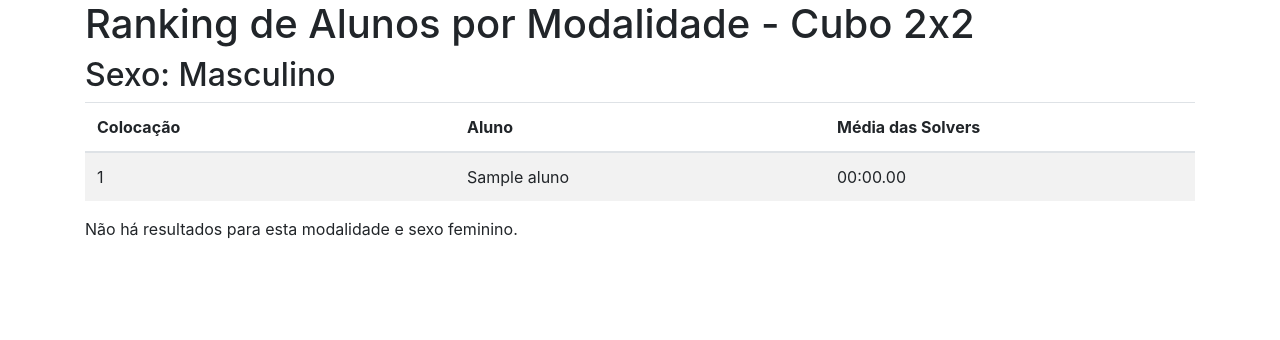
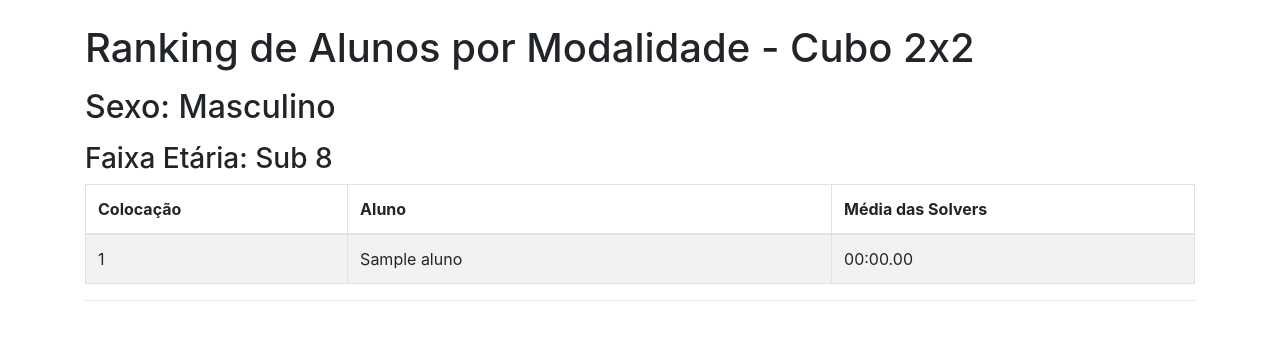
Before and after one commit to andradewh/CuboMagico, a PHP site: page /lista_resultados.php in a window 1280 px wide. Shown: the part 56-396 px from the top of the page. Run offline with PHP 8.4, Linux system fonts and the light colour scheme; the visitor is signed in with stand-in values (Sample User, id 1); data comes from the database, SQL or seed files in the repository; tables that the repository leaves empty hold one stand-in row (values such as "Sample post").

Commit message:
Correção da consulta que gera os rankings e divisão por modalidade>sexo>gupo de idade.

```diff
--- a/public/lista_resultados.php
+++ b/public/lista_resultados.php
@@ -3,7 +3,12 @@ session_start();
 include '../includes/funcs.php';
 include '../includes/db_connection.php';
 
+// ==========================================================
+// 1. FUNÇÕES ESSENCIAIS
+// ==========================================================
+
 if (isset($_SESSION['usuario'])) {
+    // Presume que a função obterNomeDoBancoDeDados está definida em funcs.php
     $nomeUsuario = obterNomeDoBancoDeDados($_SESSION['usuario']);
 } else {
     header('Location: login.php');
@@ -13,38 +18,96 @@ if (isset($_SESSION['usuario'])) {
 include '../includes/layout_top.php';
 include '../includes/header.php';
 
-// Consulta SQL para obter os resultados
+/**
+ * Converte a string de tempo (MM:SS.ms) para um total de segundos (float) para comparação numérica.
+ */
+function time_to_float($time_str) {
+    if (empty($time_str)) {
+        return 999999.0; // Alto valor para colocar tempos vazios no final do ranking
+    }
+    // Quebra a string "MM:SS.ms" em minutos e segundos.milissegundos
+    if (strpos($time_str, ':') !== false) {
+        list($minutes, $seconds) = explode(':', $time_str);
+        // Retorna o total de segundos como float
+        return ((int)$minutes * 60) + (float)$seconds;
+    }
+    // Se o formato não tiver minutos
+    return (float)$time_str;
+}
+
+/**
+ * Define as categorias de idade (Sub X e Adulto) com base na idade numérica.
+ * Implementa a divisão ampla (Sub 8, Sub 10, Sub 12, Sub 14, Sub 16, Sub 18, Adulto).
+ */
+function obterFaixaEtaria($idade) {
+    $idade = (int) $idade; // Garante que é um inteiro
+
+    if ($idade <= 8) {
+        return "Sub 8";
+    } elseif ($idade >= 9 && $idade <= 10) {
+        return "Sub 10";
+    } elseif ($idade >= 11 && $idade <= 12) {
+        return "Sub 12";
+    } elseif ($idade >= 13 && $idade <= 14) {
+        return "Sub 14";
+    } elseif ($idade >= 15 && $idade <= 16) {
+        return "Sub 16";
+    } elseif ($idade >= 17 && $idade <= 18) {
+        return "Sub 18";
+    } else { // Idades 19 ou mais
+        return "Adulto";
+    }
+}
+
+
+// ==========================================================
+// 2. CONSULTA SQL E AGRUPAMENTO DE DADOS
+// ==========================================================
+
+// Consulta SQL para obter os resultados e a média do "Average of 3" (AVG3),
+// formatada como tempo pelo MySQL.
 $sql = "SELECT
   m.nome AS modalidade,
   a.nome AS aluno,
   a.sexo,
-CONVERTERSEGUNDOSPARATEMPO(((CONVERTERTEMPOPARASEGUNDOS(solver1) +
-                                CONVERTERTEMPOPARASEGUNDOS(solver2) +
-                                CONVERTERTEMPOPARASEGUNDOS(solver3) +
-                                CONVERTERTEMPOPARASEGUNDOS(solver4) +
-                                CONVERTERTEMPOPARASEGUNDOS(solver5)) -
-                                LEAST(CONVERTERTEMPOPARASEGUNDOS(solver1),
-                                      CONVERTERTEMPOPARASEGUNDOS(solver2),
-                                      CONVERTERTEMPOPARASEGUNDOS(solver3),
-                                      CONVERTERTEMPOPARASEGUNDOS(solver4),
-                                      CONVERTERTEMPOPARASEGUNDOS(solver5)) -
-                                      GREATEST(CONVERTERTEMPOPARASEGUNDOS(solver1),
-                                            CONVERTERTEMPOPARASEGUNDOS(solver2),
-                                            CONVERTERTEMPOPARASEGUNDOS(solver3),
-                                            CONVERTERTEMPOPARASEGUNDOS(solver4),
-                                            CONVERTERTEMPOPARASEGUNDOS(solver5))) / 3) AS media
-FROM
-alunomodalidadesolver ams
-    INNER JOIN
-alunos a ON ams.aluno = a.id
-    INNER JOIN
-modalidades m ON ams.modalidade = m.id
-where solver1 <> '' and solver2 <> '' and solver3 <> '' and solver4 <> '' and solver5 <> ''
+  a.idade,
+  CONVERTERSEGUNDOSPARATEMPO(
+    (
+      COALESCE(NULLIF(CONVERTERTEMPOPARASEGUNDOS(solver1),0),0) +
+      COALESCE(NULLIF(CONVERTERTEMPOPARASEGUNDOS(solver2),0),0) +
+      COALESCE(NULLIF(CONVERTERTEMPOPARASEGUNDOS(solver3),0),0) +
+      COALESCE(NULLIF(CONVERTERTEMPOPARASEGUNDOS(solver4),0),0) +
+      COALESCE(NULLIF(CONVERTERTEMPOPARASEGUNDOS(solver5),0),0)
+      -
+      LEAST(
+        IF(solver1='',9999,CONVERTERTEMPOPARASEGUNDOS(solver1)),
+        IF(solver2='',9999,CONVERTERTEMPOPARASEGUNDOS(solver2)),
+        IF(solver3='',9999,CONVERTERTEMPOPARASEGUNDOS(solver3)),
+        IF(solver4='',9999,CONVERTERTEMPOPARASEGUNDOS(solver4)),
+        IF(solver5='',9999,CONVERTERTEMPOPARASEGUNDOS(solver5))
+      )
+      -
+      GREATEST(
+        IF(solver1='',0,CONVERTERTEMPOPARASEGUNDOS(solver1)),
+        IF(solver2='',0,CONVERTERTEMPOPARASEGUNDOS(solver2)),
+        IF(solver3='',0,CONVERTERTEMPOPARASEGUNDOS(solver3)),
+        IF(solver4='',0,CONVERTERTEMPOPARASEGUNDOS(solver4)),
+        IF(solver5='',0,CONVERTERTEMPOPARASEGUNDOS(solver5))
+      )
+    ) / (
+      (
+        (solver1<>'') + (solver2<>'') + (solver3<>'') + (solver4<>'') + (solver5<>'')
+      ) - 2
+    )
+  ) AS media
+FROM alunomodalidadesolver ams
+INNER JOIN alunos a ON ams.aluno = a.id
+INNER JOIN modalidades m ON ams.modalidade = m.id
+WHERE ( (solver1<>'') + (solver2<>'') + (solver3<>'') + (solver4<>'') + (solver5<>'') ) >= 3
 ORDER BY m.nome, a.sexo, media, aluno";
 
 $result = $pdo->query($sql);
 
-// Inicialize arrays vazios para as listas divididas por modalidade e sexo
 $listasPorModalidade = array();
 
 while ($row = $result->fetch(PDO::FETCH_ASSOC)) {
@@ -52,55 +115,85 @@ while ($row = $result->fetch(PDO::FETCH_ASSOC)) {
     $sexo = ($row["sexo"] == 1) ? "Masculino" : "Feminino";
     $aluno = $row["aluno"];
     $media = $row["media"];
+    $idade = $row["idade"];
 
-    // Adicione o aluno à lista por modalidade
+    // Converte a idade numérica na faixa etária desejada
+    $faixaEtaria = obterFaixaEtaria($idade);
+
+    // 1. Garante a MODALIDADE
     if (!isset($listasPorModalidade[$modalidade])) {
         $listasPorModalidade[$modalidade] = array();
     }
 
-    // Adicione o aluno à lista correspondente ao sexo
+    // 2. Garante o SEXO
     if (!isset($listasPorModalidade[$modalidade][$sexo])) {
         $listasPorModalidade[$modalidade][$sexo] = array();
     }
 
-    $listasPorModalidade[$modalidade][$sexo][] = array("aluno" => $aluno, "media" => $media);
+    // 3. Garante a FAIXA ETÁRIA (o novo nível de agrupamento)
+    if (!isset($listasPorModalidade[$modalidade][$sexo][$faixaEtaria])) {
+        $listasPorModalidade[$modalidade][$sexo][$faixaEtaria] = array();
+    }
+
+    // Adiciona o aluno ao grupo
+    $listasPorModalidade[$modalidade][$sexo][$faixaEtaria][] = array(
+        "aluno" => $aluno,
+        "media" => $media
+    );
 }
 
 ?>
 
-<!DOCTYPE html>
-<html>
 <head>
-    <title>Ranking de Alunos por Modalidade e Sexo</title>
+    <title>Ranking de Alunos por Modalidade, Sexo e Faixa Etária</title>
     <link rel="stylesheet" href="https://stackpath.bootstrapcdn.com/bootstrap/4.5.2/css/bootstrap.min.css">
     <style>
-        /* Defina a largura das colunas da tabela */
-        th {
-            width: 200px; /* Largura fixa para a coluna "Aluno" */
-        }
-        td {
-            width: 150px; /* Largura fixa para a coluna "Média das Solvers" */
-        }
+        /* Define a largura das colunas da tabela */
+        th:nth-child(1), td:nth-child(1) { width: 50px; } /* Colocação */
+        th:nth-child(2), td:nth-child(2) { width: 200px; } /* Aluno */
+        th:nth-child(3), td:nth-child(3) { width: 150px; } /* Média */
     </style>
 </head>
 <body>
     <div class="container">
         <?php
-        foreach ($listasPorModalidade as $modalidade => $sexos) {
-            echo "<h1>Ranking de Alunos por Modalidade - $modalidade</h1>";
+        // ==========================================================
+        // 3. VISUALIZAÇÃO DOS DADOS AGRUPADOS E ORDENADOS
+        // ==========================================================
 
-            // Inicialize contadores de colocação para ambos os sexos
-            $colocacaoMasculino = 1;
-            $colocacaoFeminino = 1;
+        // Array de ordenação manual para Faixas Etárias (necessário pois "Sub 10" vem antes de "Sub 9" em ordem alfabética)
+        $ordemFaixas = [
+            "Sub 8", "Sub 10", "Sub 12", "Sub 14", "Sub 16", "Sub 18", "Adulto"
+        ];
 
-            // Divida a lista por sexo
-            $sexoMasculino = isset($sexos["Masculino"]) ? $sexos["Masculino"] : array();
-            $sexoFeminino = isset($sexos["Feminino"]) ? $sexos["Feminino"] : array();
+        // Loop 1: Modalidade
+        foreach ($listasPorModalidade as $modalidade => $dadosPorSexo) {
+            echo "<h1 class='mt-4'>Ranking de Alunos por Modalidade - " . htmlspecialchars($modalidade) . "</h1>";
 
-            // Verifique se há resultados para o sexo masculino
-            if (count($sexoMasculino) > 0) {
-                echo "<h2>Sexo: Masculino</h2>";
-                echo '<table class="table table-striped">
+            // Loop 2: Sexo
+            foreach ($dadosPorSexo as $sexo => $dadosPorFaixaEtaria) {
+                echo "<h2 class='mt-3'>Sexo: " . htmlspecialchars($sexo) . "</h2>";
+
+                // Ordena o array de faixas etárias usando a ordem definida acima
+                uksort($dadosPorFaixaEtaria, function ($a, $b) use ($ordemFaixas) {
+                    $posA = array_search($a, $ordemFaixas);
+                    $posB = array_search($b, $ordemFaixas);
+
+                    if ($posA !== false && $posB !== false) {
+                        return $posA <=> $posB;
+                    }
+                    return 0;
+                });
+
+                // Loop 3: Faixa Etária (agora em ordem correta)
+                foreach ($dadosPorFaixaEtaria as $faixaEtaria => $listaDeAlunos) {
+
+                    $colocacao = 1;
+
+                    if (count($listaDeAlunos) > 0) {
+                        echo "<h3 class='mt-3'>Faixa Etária: " . htmlspecialchars($faixaEtaria) . "</h3>";
+
+                        echo '<table class="table table-striped table-bordered">
                             <thead>
                                 <tr>
                                     <th>Colocação</th>
@@ -109,52 +202,34 @@ while ($row = $result->fetch(PDO::FETCH_ASSOC)) {
                                 </tr>
                             </thead>
                             <tbody>';
-                // Ordena a lista por média da menor para a maior
-                usort($sexoMasculino, function ($a, $b) {
-                    return floatval($a["media"]) - floatval($b["media"]);
+
+                        // ORDENAÇÃO DE ALUNOS: Usa time_to_float() para ordenar corretamente pelo tempo (menor é melhor)
+                        usort($listaDeAlunos, function ($a, $b) {
+                            $time_a = time_to_float($a["media"]);
+                            $time_b = time_to_float($b["media"]);
+                            // Compara os floats (segundos)
+                            return $time_a <=> $time_b;
                         });
-                foreach ($sexoMasculino as $aluno) {
+
+                        // Loop 4: Alunos (em ordem de ranking)
+                        foreach ($listaDeAlunos as $aluno) {
                             echo "<tr>";
-                    echo "<td style='width: 50px;'>" . $colocacaoMasculino . "</td>";
-                    echo "<td style='width: 200px;'>" . $aluno["aluno"] . "</td>";
-                    echo "<td style='width: 150px;'>" . $aluno["media"] . "</td>";
+                            echo "<td>" . $colocacao . "</td>";
+                            echo "<td>" . htmlspecialchars($aluno["aluno"]) . "</td>";
+                            // Exibe a string de tempo (MM:SS.ms) diretamente, resolvendo o erro number_format
+                            echo "<td>" . htmlspecialchars($aluno["media"]) . "</td>";
                             echo "</tr>";
-                    $colocacaoMasculino++; // Incrementa a colocação
+                            $colocacao++;
                         }
+
                         echo '</tbody>
                         </table>';
                     } else {
-                echo "Não há resultados para esta modalidade e sexo masculino.";
+                         echo "<p>Não há resultados para " . htmlspecialchars($sexo) . " na faixa etária " . htmlspecialchars($faixaEtaria) . " nesta modalidade.</p>";
+                    }
                 }
 
-            // Verifique se há resultados para o sexo feminino
-            if (count($sexoFeminino) > 0) {
-                echo "<h2>Sexo: Feminino</h2>";
-                echo '<table class="table table-striped">
-                    <thead>
-                        <tr>
-                            <th>Colocação</th>
-                            <th>Aluno</th>
-                            <th>Média das Solvers</th>
-                        </tr>
-                    </thead>
-                    <tbody>';
-                // Ordena a lista por média da menor para a maior
-                usort($sexoFeminino, function ($a, $b) {
-                    return floatval($a["media"]) - floatval($b["media"]);
-                });
-                foreach ($sexoFeminino as $aluno) {
-                    echo "<tr>";
-                    echo "<td style='width: 50px;'>" . $colocacaoFeminino . "</td>";
-                    echo "<td style='width: 200px;'>" . $aluno["aluno"] . "</td>";
-                    echo "<td style='width: 150px;'>" . $aluno["media"] . "</td>";
-                    echo "</tr>";
-                    $colocacaoFeminino++; // Incrementa a colocação
-                }
-                echo '</tbody>
-                </table>';
-            } else {
-                echo "Não há resultados para esta modalidade e sexo feminino.";
+                echo "<hr>";
             }
         }
         ?>
```
Lines whose indentation alone changed are shown as unchanged.
